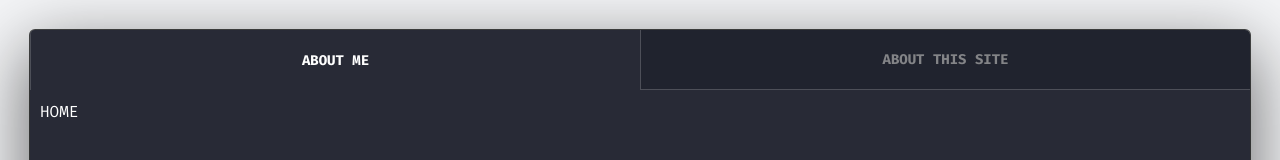
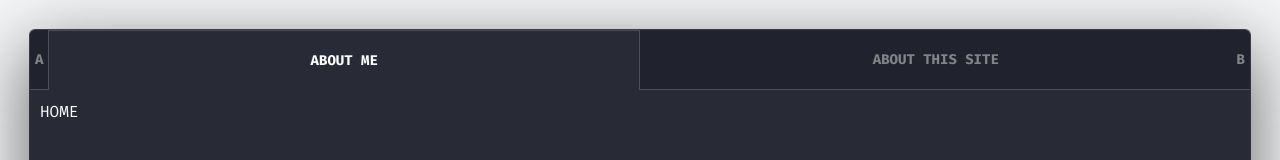
Before and after one commit to nathanqueija/website, a Next.js app: page / in a window 1280 px wide. Shown: the top 160 px of the page. Built offline with nearby package versions, Linux system fonts and the light colour scheme.

Commit message:
Update NavBar styles'

```diff
--- a/components/layout/NavBar/NavBar.js
+++ b/components/layout/NavBar/NavBar.js
@@ -7,11 +7,13 @@ const menu = [
 ];
 const NavBar = () => (
   <Nav>
+    <NavLink href='/b'>A</NavLink>
     {menu.map(({ path, label }) => (
       <NavLink key={path} href={path}>
         {label}
       </NavLink>
     ))}
+    <NavLink href='/c'>B</NavLink>
   </Nav>
 );
 
--- a/components/layout/NavBar/NavBar.style.js
+++ b/components/layout/NavBar/NavBar.style.js
@@ -3,15 +3,6 @@ import styled from 'styled-components';
 export default styled.nav`
   background: ${({ theme }) => theme.colors.quaternary};
   height: 60px;
-  display: flex;
-  align-items: center;
-  border-bottom: 1px solid #4d4f58;
-
-  > :first-child {
-    border-radius: 5px 0 0 0;
-  }
-
-  > :last-child {
-    border-radius: 0 5px 0 0;
-  }
+  display: grid;
+  grid-template-columns: auto 1fr 1fr auto;
 `;
--- a/components/layout/NavBar/NavLink/NavLink.style.js
+++ b/components/layout/NavBar/NavLink/NavLink.style.js
@@ -7,11 +7,11 @@ export default styled.a`
   font-weight: 700;
   color: ${({ theme }) => theme.colors.secondary};
   height: 100%;
-  flex: 1;
   padding: 5px;
   display: flex;
   justify-content: center;
   align-items: center;
+  border-bottom: 1px solid #4d4f58;
   ${({ active }) => active && activeStyles}
 `;
 
@@ -21,5 +21,4 @@ const activeStyles = css`
   border-color: #4d4f58;
   border-style: solid;
   border-width: 1px 1px 0 1px;
-  height: 102%;
 `;
```
